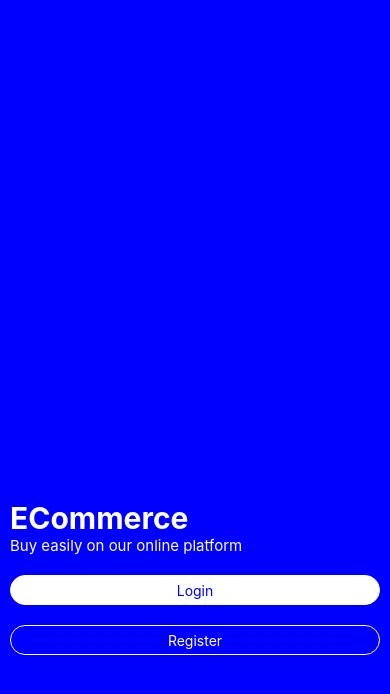
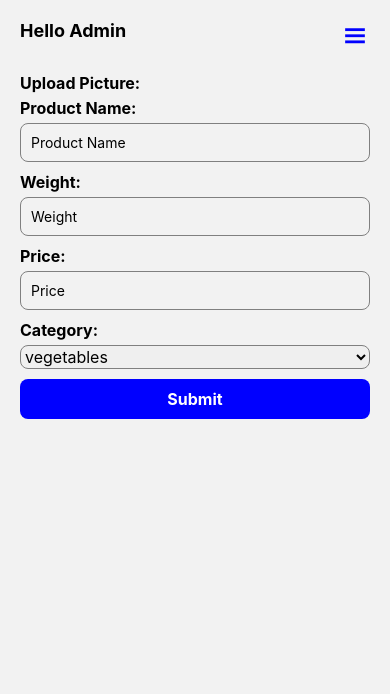
Before and after one commit to molokochris/E-Commerce, a React Native app: screen /Form in a window 390 px wide. Shown: the top 694 px of the page. Built offline with nearby package versions, Linux system fonts and the light colour scheme.

Commit message:
authentication working, added admin page to store and receive date from firebase fire store

```diff
--- a/App.js
+++ b/App.js
@@ -4,17 +4,18 @@ import { NavigationContainer } from "@react-navigation/native";
 import { createStackNavigator } from "@react-navigation/stack";
 import Login from "../E-Commerce/components/auth/Login";
 import Registration from "./components/auth/Registration";
-// import Welcome from "./screens/Welcome";
 import Home from "./screens/Home";
 import ViewItem from "./screens/ViewItem";
 import Checkout from "./screens/Checkout";
 import Welcome from "./screens/Welcome";
+import FormPage from "./components/admin/Form";
+import ProductsPage from "./components/admin/Products";
 const Stack = createStackNavigator();
 
 const App = () => {
   return (
     <NavigationContainer>
-      <Stack.Navigator initialRouteName="Welcome">
+      <Stack.Navigator initialRouteName="Form">
         <Stack.Screen
           name="Welcome"
           component={Welcome}
@@ -49,6 +50,17 @@ const App = () => {
           component={Checkout}
           options={{ headerShown: false }}
         />
+<Stack.Screen
+          name="Form"
+          component={FormPage}
+          options={{ headerShown: false }}
+        />
+<Stack.Screen
+          name="Products"
+          component={ProductsPage}
+          options={{ headerShown: false }}
+        />
+
       </Stack.Navigator>
     </NavigationContainer>
   );
--- /dev/null
+++ b/components/admin/Form.js
@@ -0,0 +1,182 @@
+import React, { useState } from 'react';
+import { View, Text, TextInput, TouchableOpacity, Picker, StyleSheet } from 'react-native';
+import Icon from "react-native-vector-icons/Ionicons";
+import firebase from 'firebase/compat/app';
+import 'firebase/firestore';
+
+const firebaseConfig = {
+    apiKey: "AIzaSyCXQpFF1n301P_jpAk8Gxh2hYr1VdDy-Xg",
+    authDomain: "e-commerce-284f2.firebaseapp.com",
+    projectId: "e-commerce-284f2",
+    storageBucket: "e-commerce-284f2.appspot.com",
+    messagingSenderId: "652686747106",
+    appId: "1:652686747106:web:dbc2cb357c6722f5af85bb"
+  };
+
+if (!firebase.apps.length) {
+  firebase.initializeApp(firebaseConfig);
+}
+
+const categories = ['vegetables', 'fruits', 'meat', 'fish'];
+
+const FormPage = ({navigation}) => {
+  const [productName, setProductName] = useState('');
+  const [weight, setWeight] = useState('');
+  const [price, setPrice] = useState('');
+  const [selectedCategory, setSelectedCategory] = useState(categories[0]);
+  const [showSidebar, setShowSidebar] = useState(false);
+
+  const handleFormSubmit = async () => {
+    try {
+      await firebase.firestore().collection('products').add({
+        productName,
+        weight,
+        price,
+        category: selectedCategory,
+      });
+
+      setProductName('');
+      setWeight('');
+      setPrice('');
+      setSelectedCategory(categories[0]);
+
+      alert('Product created successfully!');
+    } catch (error) {
+      console.log('Error creating product:', error);
+    }
+  };
+
+  const toggleSidebar = () => {
+    setShowSidebar(!showSidebar);
+  };
+
+  const handleLogout = () => {
+    navigation.navigate('Login');
+  };
+
+  const handleProducts = () => {
+    navigation.navigate('Products');
+  };
+
+  return (
+    <View style={styles.container}>
+      <View style={styles.header}>
+        <Text style={styles.headerText}>Hello Admin</Text>
+        <TouchableOpacity style={styles.menuIcon} onPress={toggleSidebar}>
+        <Icon style={{ color: "blue" }} name="menu" size={30} />
+        </TouchableOpacity>
+      </View>
+      {showSidebar && (
+        <View style={styles.sidebar}>
+          <TouchableOpacity style={styles.sidebarItem} onPress={handleProducts}>
+            <Text style={styles.sidebarText}>Products</Text>
+          </TouchableOpacity>
+          <TouchableOpacity style={styles.sidebarItem} onPress={handleLogout}>
+            <Text style={styles.sidebarText}>Logout</Text>
+
+          </TouchableOpacity>
+        </View>
+      )}
+      <Text style={styles.label}>Upload Picture:</Text>
+      {/* Add your picture upload component here */}
+      <Text style={styles.label}>Product Name:</Text>
+      <TextInput
+        value={productName}
+        onChangeText={(text) => setProductName(text)}
+        placeholder="Product Name"
+        style={styles.input}
+      />
+      <Text style={styles.label}>Weight:</Text>
+      <TextInput
+        value={weight}
+        onChangeText={(text) => setWeight(text)}
+        placeholder="Weight"
+        style={styles.input}
+      />
+      <Text style={styles.label}>Price:</Text>
+      <TextInput
+        value={price}
+        onChangeText={(text) => setPrice(text)}
+        placeholder="Price"
+        style={styles.input}
+      />
+      <Text style={styles.label}>Category:</Text>
+      <Picker
+        selectedValue={selectedCategory}
+        onValueChange={(itemValue, itemIndex) => setSelectedCategory(itemValue)}
+        style={styles.picker}
+      >
+        {categories.map((category) => (
+          <Picker.Item key={category} label={category} value={category} />
+        ))}
+      </Picker>
+      <TouchableOpacity onPress={handleFormSubmit} style={styles.button}>
+        <Text style={styles.buttonText}>Submit</Text>
+      </TouchableOpacity>
+    </View>
+  );
+};
+
+const styles = StyleSheet.create({
+  container: {
+    padding: 20,
+  },
+  header: {
+    flexDirection: 'row',
+    justifyContent: 'space-between',
+    marginBottom: 20,
+  },
+  headerText: {
+    fontSize: 18,
+    fontWeight: 'bold',
+  },
+
+  sidebar: {
+    position: 'absolute',
+    top: 0,
+    left: 0,
+    bottom: 0,
+    width: 200,
+    backgroundColor: 'blue',
+    padding: 20,
+  },
+  sidebarItem: {
+    marginBottom: 10,
+  },
+  sidebarText: {
+    fontSize: 16,
+    fontWeight: 'bold',
+    color: 'white',
+  },
+  label: {
+    fontSize: 16,
+    fontWeight: 'bold',
+    marginBottom: 5,
+  },
+  input: {
+    borderWidth: 1,
+    borderColor: 'gray',
+    borderRadius: 8,
+    padding: 10,
+    marginBottom: 10,
+  },
+  picker: {
+    borderWidth: 1,
+    borderColor: 'gray',
+    borderRadius: 8,
+    marginBottom: 10,
+  },
+  button: {
+    backgroundColor: 'blue',
+    borderRadius: 8,
+    padding: 10,
+alignItems: 'center',
+  },
+  buttonText: {
+    color: 'white',
+    fontWeight: 'bold',
+    fontSize: 16,
+  },
+});
+
+export default FormPage;
--- /dev/null
+++ b/components/admin/Products.js
@@ -0,0 +1,84 @@
+import React, { useEffect, useState } from 'react';
+import { View, Text, TouchableOpacity } from 'react-native';
+import firebase from 'firebase/compat/app';
+import 'firebase/firestore';
+
+const firebaseConfig = {
+    apiKey: "AIzaSyCXQpFF1n301P_jpAk8Gxh2hYr1VdDy-Xg",
+    authDomain: "e-commerce-284f2.firebaseapp.com",
+    projectId: "e-commerce-284f2",
+    storageBucket: "e-commerce-284f2.appspot.com",
+    messagingSenderId: "652686747106",
+    appId: "1:652686747106:web:dbc2cb357c6722f5af85bb"
+  };
+
+if (!firebase.apps.length) {
+  firebase.initializeApp(firebaseConfig);
+}
+
+const ProductsPage = () => {
+  const [products, setProducts] = useState([]);
+
+  useEffect(() => {
+
+    const fetchProducts = async () => {
+      try {
+        const snapshot = await firebase.firestore().collection('products').get();
+        const productsData = snapshot.docs.map(doc => ({ id: doc.id, ...doc.data() }));
+        setProducts(productsData);
+      } catch (error) {
+        console.log('Error fetching products:', error);
+      }
+    };
+
+    fetchProducts();
+  }, []);
+
+  const handleEdit = async (productId, updatedProduct) => {
+    try {
+
+      await firebase.firestore().collection('products').doc(productId).update(updatedProduct);
+
+
+      setProducts(prevProducts =>
+        prevProducts.map(product => (product.id === productId ? { ...product, ...updatedProduct } : product))
+      );
+    } catch (error) {
+      console.log('Error updating product:', error);
+    }
+  };
+
+  const handleDelete = async productId => {
+    try {
+
+      await firebase.firestore().collection('products').doc(productId).delete();
+
+
+      setProducts(prevProducts => prevProducts.filter(product => product.id !== productId));
+    } catch (error) {
+      console.log('Error deleting product:', error);
+    }
+  };
+
+  return (
+    <View>
+      <Text>Products:</Text>
+      {products.map(product => (
+        <View key={product.id}>
+          <Text>Product Name: {product.productName}</Text>
+          <Text>Weight: {product.weight}</Text>
+          <Text>Price: {product.price}</Text>
+          <Text>Category: {product.category}</Text>
+          <TouchableOpacity onPress={() => handleEdit(product.id, { productName: 'Updated Name' })}>
+            <Text>Edit</Text>
+          </TouchableOpacity>
+          <TouchableOpacity onPress={() => handleDelete(product.id)}>
+            <Text>Delete</Text>
+          </TouchableOpacity>
+        </View>
+      ))}
+    </View>
+  );
+};
+
+export default ProductsPage;
--- a/components/auth/Registration.js
+++ b/components/auth/Registration.js
@@ -3,18 +3,30 @@ import { TextInput } from "react-native";
 import { StyleSheet, Text } from "react-native";
 import { View, TouchableOpacity } from "react-native";
 import { MaterialCommunityIcons } from "@expo/vector-icons";
-import { firebase_auth } from "./FirebaseConfig";
-import { createUserWithEmailAndPassword } from "firebase/auth";
 import { useNavigation } from "@react-navigation/native";
+import firebase from 'firebase/compat/app';
+import 'firebase/compat/auth';
 
 export default function Registration() {
   const navigation = useNavigation();
   const [isPasswordSecure, setIsPasswordSecure] = useState(true);
   const [email, setEmail] = useState("");
   const [password, setPassword] = useState("");
-  const [confirmPassword, setConfirmPassword] = useState(""); // New state for confirm password
+  const [confirmPassword, setConfirmPassword] = useState("");
   const [loading, setLoading] = useState(false);
-  const auth = firebase_auth;
+
+  const firebaseConfig = {
+    apiKey: "AIzaSyCXQpFF1n301P_jpAk8Gxh2hYr1VdDy-Xg",
+    authDomain: "e-commerce-284f2.firebaseapp.com",
+    projectId: "e-commerce-284f2",
+    storageBucket: "e-commerce-284f2.appspot.com",
+    messagingSenderId: "652686747106",
+    appId: "1:652686747106:web:dbc2cb357c6722f5af85bb"
+  };
+
+  if (!firebase.apps.length) {
+    firebase.initializeApp(firebaseConfig);
+  }
 
   const signUp = async () => {
     setLoading(true);
@@ -24,11 +36,7 @@ export default function Registration() {
         return;
       }
 
-      const response = await createUserWithEmailAndPassword(
-        auth,
-        email,
-        password
-      );
+      const response = await firebase.auth().createUserWithEmailAndPassword(email, password);
       console.log(response);
       alert("Registered successfully");
       navigation.navigate("Login");
@@ -147,35 +155,56 @@ export default function Registration() {
                 justifyContent: "center",
                 alignItems: "center",
                 alignContent: "center",
-                borderRadius: 16,
-              }}
+                borderRadius: 16              }}
             >
-              <Text style={{ color: "white" }}>Create account</Text>
+              <Text style={{ color: "white", fontWeight: "bold" }}>
+                Create Account
+              </Text>
             </View>
           </TouchableOpacity>
-          <View style={{ flexDirection: "row", justifyContent: "center" }}>
-            <Text style={{ color: "blue" }}>Already have an account?</Text>
-            <Text style={{ color: "orange", fontWeight: "bold" }}>Login</Text>
-          </View>
+
+          <Text
+            style={{
+              textAlign: "center",
+              marginTop: 20,
+              color: "grey",
+              fontWeight: "bold",
+            }}
+          >
+            Already have an account?{" "}
+            <Text
+              style={{ color: "blue" }}
+              onPress={() => navigation.navigate("Login")}
+            >
+              Login
+            </Text>
+          </Text>
         </View>
       </View>
     </View>
   );
 }
+
 const styles = StyleSheet.create({
   container: {
     flex: 1,
-    backgroundColor: "blue",
+    backgroundColor: "#fff",
+    alignItems: "center",
+    justifyContent: "center",
   },
   welcome: {
-    flex: 1,
-    backgroundColor: "",
-    marginTop: 30,
+    flex: 0.3,
+    backgroundColor: "blue",
+    width: "100%",
+    alignItems: "center",
+    justifyContent: "center",
   },
   logincard: {
-    flex: 4,
-    backgroundColor: "white",
-    borderTopEndRadius: 20,
-    borderTopLeftRadius: 16,
+    flex: 0.7,
+    width: "100%",
+    backgroundColor: "#fff",
+    borderTopLeftRadius: 50,
+    borderTopRightRadius: 50,
+    marginTop: -50,
   },
 });
```
Also changed, not shown: components/auth/FirebaseConfig.js (+6 -7 lines), components/auth/Login.js (+35 -13 lines).
